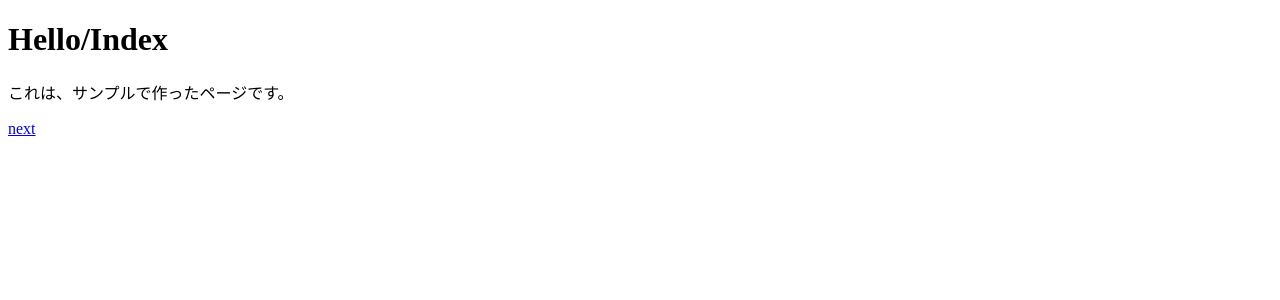
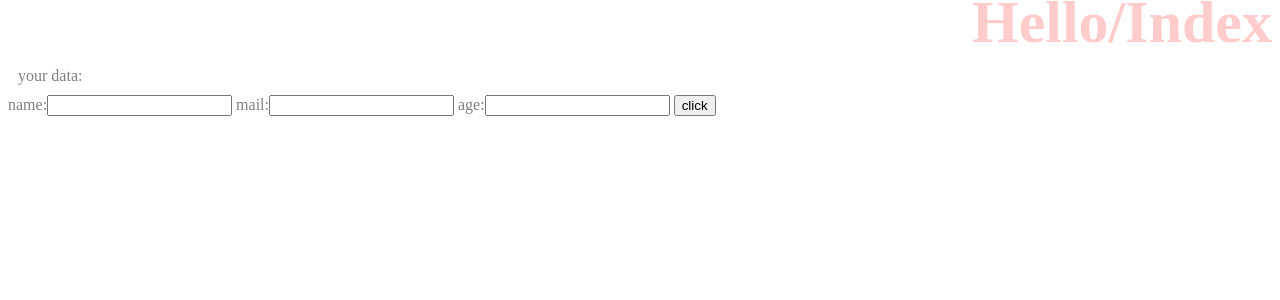
Before and after one commit to tanakashouta/test_project, a Django app: page /hello/ in a window 1280 px wide. Shown: the top 300 px of the page. Run offline with Django 3.2, Linux system fonts and the light colour scheme.

Commit message:
add Form

```diff
--- /dev/null
+++ b/django_app/hello/forms.py
@@ -0,0 +1,14 @@
+#!/usr/bin/env python3
+# -*- coding: utf-8 -*-
+"""
+Created on Sat Aug 15 19:56:52 2020
+
+@author: tanakashouta
+"""
+
+from django import forms
+
+class HelloForm(forms.Form):
+    name = forms.CharField(label='name')
+    mail = forms.CharField(label='mail')
+    age = forms.IntegerField(label='age')
--- /dev/null
+++ b/django_app/hello/static/hello/css/style.css
@@ -0,0 +1,19 @@
+body {
+    color:gray;
+    font-size:16px;
+}
+h1 {
+    color:red;
+    opacity:0.2;
+    font-size:60px;
+    margin-top:-20px;
+    margin-bottom:0px;
+    text-align:right;
+}
+p {
+    margin:10px;
+}
+a {
+    color:blue;
+    text-decoration:none;
+}
--- a/django_app/hello/templates/hello/index.html
+++ b/django_app/hello/templates/hello/index.html
@@ -1,12 +1,19 @@
+{% load static %}
 <!doctype html>
 <html lang="ja">
 <head>
     <meta charset="utf-8">
     <title>{{title}}</title>
+    <link rel="stylesheet" type="text/css"
+        href="{% static 'hello/css/style.css' %}"/>
 </head>
 <body>
     <h1>{{title}}</h1>
-    <p>{{msg}}</p>
-    <p><a href="{% url goto %}">{{goto}}</a></p>
+    <p>{{message|safe}}</p>
+    <form action="{% url 'index' %}" method="post">
+        {% csrf_token %}
+        {{ form }}
+        <input type="submit" value="click">
+    </form>
 </body>
 </html>
--- a/django_app/hello/urls.py
+++ b/django_app/hello/urls.py
@@ -11,5 +11,5 @@ from . import views
 
 urlpatterns = [
     path('', views.index, name='index'),
-    path('next', views.next, name='next'),
+    #path('form', views.form, name='form'),
 ]
--- a/django_app/hello/views.py
+++ b/django_app/hello/views.py
@@ -1,20 +1,17 @@
 from django.shortcuts import render
 from django.http import HttpResponse
+from .forms import HelloForm
 
 # Create your views here.
 def index(request):
     params = {
         'title' : 'Hello/Index',
-        'msg' : 'これは、サンプルで作ったページです。',
-        'goto' : 'next',
-
+        'message' : 'your data:',
+        'form' : HelloForm()
     }
+    if (request.method == 'POST'):
+        params['message'] = '名前：' + request.POST['name'] + \
+            '<br>メール：' + request.POST['mail'] + \
+            '<br>年齢：' + request.POST['age']
+        params['form'] = HelloForm(request.POST)
     return render(request, 'hello/index.html', params)
-
-def next(request):
-    params = {
-        'title' : 'Hello/Next',
-        'msg' : 'これは、もう１つのページです。',
-        'goto' : 'index',
-    }
-    return render(request, 'hello/index.html', params)
```
